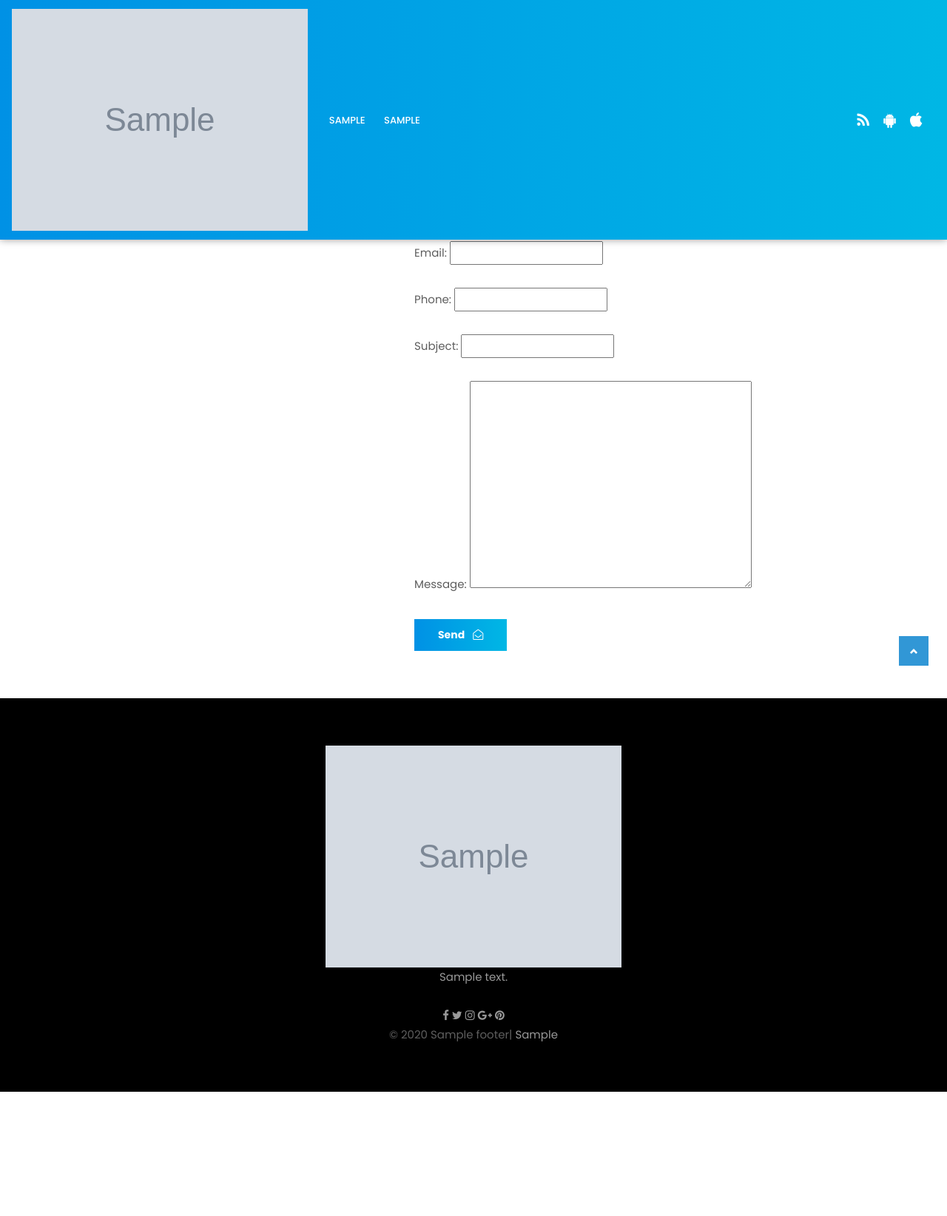
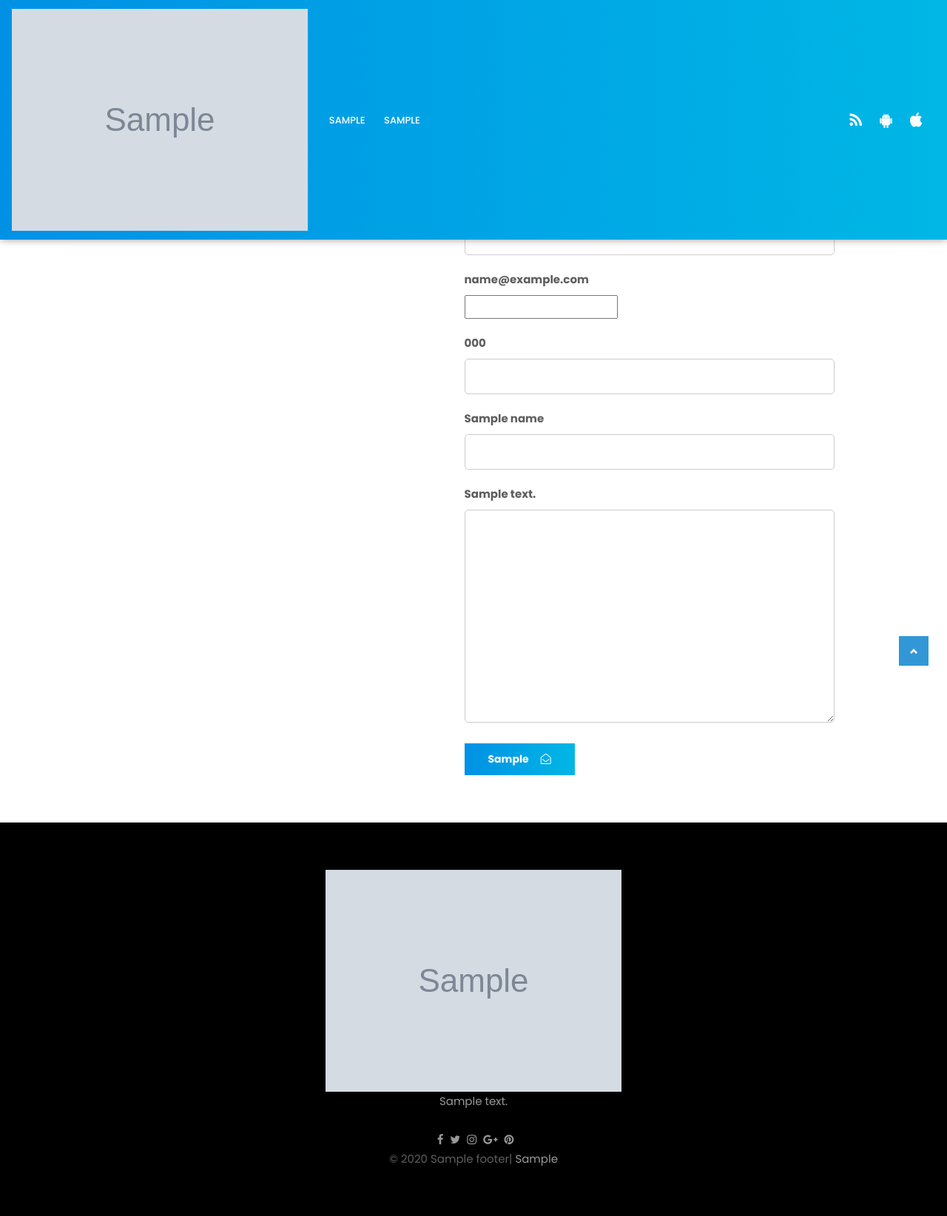
Before and after one commit to servet0/techblog, a Django app: page /contact/ in a window 1280 px wide. Shown: the whole page at 74% size. Before the commit the page ends 1476 px from the top, so only its background shows below. Run offline with Django 4.2, Linux system fonts and the light colour scheme; tables that the repository leaves empty hold one stand-in row (values such as "Sample post"); grey boxes marked "Sample" are stand-in pictures; some libraries are stand-ins or nearby versions.

Commit message:
finished project

```diff
--- a/tech_con/base/models.py
+++ b/tech_con/base/models.py
@@ -86,6 +86,7 @@ class Blog(models.Model):
     date = models.DateTimeField(auto_now=True)
     available = models.BooleanField(default=True)
 
+
     def __str__(self):
         return self.name
 
@@ -141,6 +142,12 @@ class Name(models.Model):
     privacy = models.TextField(null=True, blank=True)
     alsolike = models.TextField(null=True, blank=True)
     page = models.TextField(null=True, blank=True)
+    contactname = models.TextField(null=True, blank=True)
+    contactemail = models.TextField(null=True, blank=True)
+    contactphone = models.TextField(null=True, blank=True)
+    contactsubject = models.TextField(null=True, blank=True)
+    contactmessage = models.TextField(null=True, blank=True)
+    contactsend = models.TextField(null=True, blank=True)
     date = models.DateTimeField(auto_now=True)
     available = models.BooleanField(default=True)
 
--- a/tech_con/base/templates/base/contact.html
+++ b/tech_con/base/templates/base/contact.html
@@ -39,9 +39,29 @@
                                 <div class="col-lg-7">
                                     <form class="form-wrapper" method="POST" action="{% url 'contact' %}">
                                         {% csrf_token %}
-                                        {{ form.as_p }}
-                                        <button type="submit" class="btn btn-primary">Send <i class="fa fa-envelope-open-o"></i></button>
+                                        <div class="form-group">
+                                            <label for="{{ form.name.id_for_label }}">{{names.contactname}}</label>
+                                            {{ form.name }}
+                                        </div>
+                                        <div class="form-group">
+                                            <label for="{{ form.email.id_for_label }}">{{names.contactemail}}</label>
+                                            {{ form.email }}
+                                        </div>
+                                        <div class="form-group">
+                                            <label for="{{ form.phone.id_for_label }}">{{names.contactphone}}</label>
+                                            {{ form.phone }}
+                                        </div>
+                                        <div class="form-group">
+                                            <label for="{{ form.subject.id_for_label }}">{{names.contactsubject}}</label>
+                                            {{ form.subject }}
+                                        </div>
+                                        <div class="form-group">
+                                            <label for="{{ form.message.id_for_label }}">{{names.contactmessage}}</label>
+                                            {{ form.message }}
+                                        </div>
+                                        <button type="submit" class="btn btn-primary">{{names.contactsend}} <i class="fa fa-envelope-open-o"></i></button>
                                     </form>
+
 
                                 </div>
                             </div>
--- a/tech_con/base/urls.py
+++ b/tech_con/base/urls.py
@@ -3,9 +3,9 @@ from . import views
 
 urlpatterns = [
     path('', views.home, name = 'home'),
-    path('<str:header_name>', views.header_detail, name = 'single'),
-    path('haber/<str:pk>', views.header_detail2, name = 'single2'),
-    path('blog/<str:blog_name>', views.blog_detail, name = 'singleblog'),
+    path('gundem/<str:header_name>', views.header_detail, name = 'single'),
+    path('_gundem/<str:pk>', views.header_detail2, name = 'single2'),
+    path('yeni/<str:blog_name>/', views.blog_detail, name = 'singleblog'),
     path('privacy-policy/', views.privacy, name = 'policy'),
     path('contact/', views.contact, name = 'contact'),
 ]
--- a/tech_con/static/css/style.css
+++ b/tech_con/static/css/style.css
@@ -132,6 +132,53 @@ a {
 .footermiddle {
     margin-left: auto;
     margin-right: auto;
+}
+
+/* Form elementlerine genel stil */
+.form-group {
+    margin-bottom: 20px;
+}
+
+label {
+    display: block;
+    font-weight: bold;
+}
+
+/* İnput ve textarea stil */
+input[type="text"],
+textarea {
+    width: 100%;
+    padding: 10px;
+    border: 1px solid #ccc;
+    border-radius: 5px;
+}
+
+/* Gönder düğmesi stil */
+.btn {
+    background-color: #007bff;
+    color: #fff;
+    padding: 10px 20px;
+    border: none;
+    border-radius: 5px;
+    cursor: pointer;
+}
+
+/* FontAwesome ikon stil (i.fa) */
+i.fa {
+    margin-left: 5px;
+}
+
+/* Formun genel stil */
+.form-wrapper {
+    max-width: 500px;
+    margin: 0 auto;
+}
+
+/* Hata mesajları için stil (isteğe bağlı) */
+.error-message {
+    color: #ff0000;
+    font-size: 14px;
+    margin-top: 5px;
 }
 
 
--- a/tech_con/tech/settings.py
+++ b/tech_con/tech/settings.py
@@ -24,7 +24,7 @@ BASE_DIR = Path(__file__).resolve().parent.parent
 SECRET_KEY = 'django-insecure-g1qq8da^q#@tx4ic1!yl@dw@j0b=ne@_%j2kympu5m0i7d_^$k'
 
 # SECURITY WARNING: don't run with debug turned on in production!
-DEBUG = True
+DEBUG = False
 
 ALLOWED_HOSTS = []
 
```
Also changed, not shown: tech_con/base/views.py (+5 -2 lines), tech_con/base/migrations/0052_blog_slug.py (added), tech_con/base/migrations/0053_alter_blog_slug.py (added), tech_con/base/migrations/0054_remove_blog_slug.py (added), tech_con/base/migrations/0055_name_contactemail_name_contactmessage_and_more.py (added).
